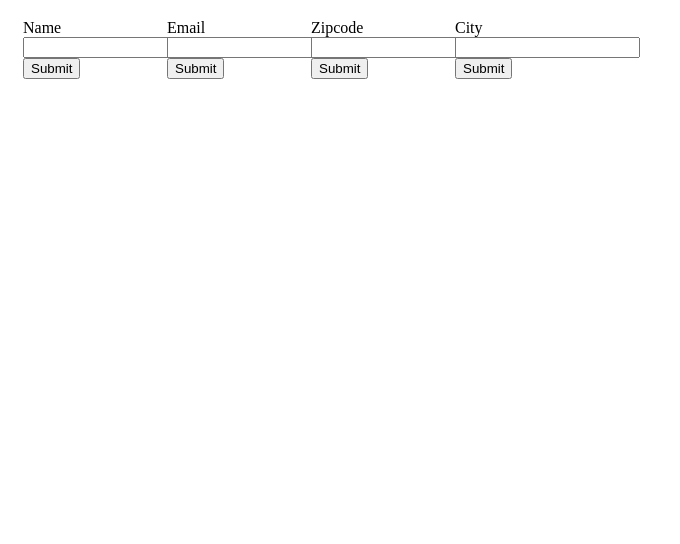
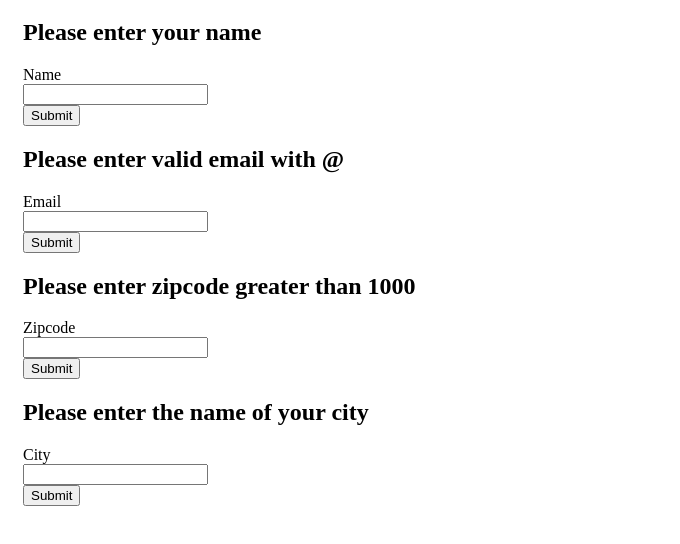
Before and after one commit to nehapatel328/html300, a plain HTML site: page Lesson01/lesson01.html in a window 1280 px wide. Shown: the part 84-628 px from the top of the page, without its empty margins (0-680 px from the left). Drawn offline with nearby package versions, Linux system fonts and the light colour scheme.

Commit message:
User interface and comments

```diff
--- a/Lesson01/lesson01.html
+++ b/Lesson01/lesson01.html
@@ -17,6 +17,7 @@
 <body>
   <form name="form" method="post">
     <h1>Using ES6+ Methods</h1>
+        <h2>Please enter your name</h2>
         <label>Name
           <!-- Input -->
           <input type="text" id="name" name="name">
@@ -24,6 +25,7 @@
           <input type="submit" id="name-submit"></input>
         </label>
 
+        <h2>Please enter valid email with @</h2>
         <label>Email
           <!-- Input -->
           <input type="email" class="email" name="email">
@@ -31,6 +33,7 @@
           <input type="submit" class="email-submit"></input>
         </label>
 
+        <h2>Please enter zipcode greater than 1000</h2>
         <label>Zipcode
           <!-- Input -->
           <input type="text" class="zipcode" name="zipcode">
@@ -38,6 +41,7 @@
           <input type="submit" class="zipcode-submit"></input>
         </label>
 
+        <h2>Please enter the name of your city</h2>
         <label>City
           <!-- Input -->
           <input type="text" name="city" id="city">
--- a/Lesson01/scripts.js
+++ b/Lesson01/scripts.js
@@ -1,4 +1,4 @@
-//Name: Hello alert
+//Name: Says hello
 $(function() {
   $("#name-submit").click(function() {
     //string interpolation
@@ -9,13 +9,12 @@ $(function() {
 
 //Email: contains @
 $(function() {
-  //Names button and click event
   $(".email-submit").click(function() {
     alert(`Email is ${$(this).siblings().val().includes("@")`});
   })
 });
 
-//Zipcode: >1000
+//Zipcode: is >1000
 $(function() {
   $(".zipcode-submit").click(function() {
     zipcode = $(".zipcode-submit");
```
